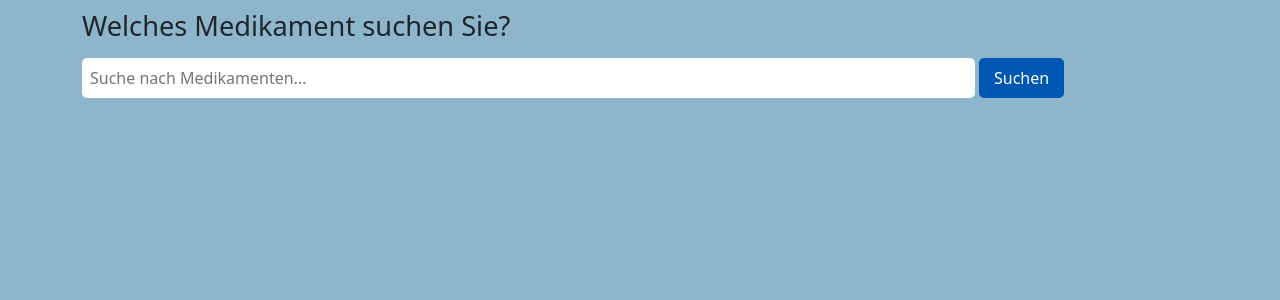
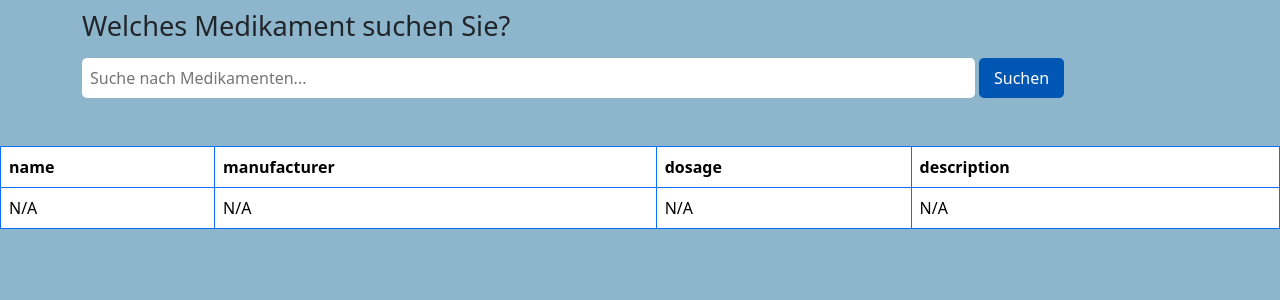
Before and after one commit to ronjafitzke/Pruefungsleistung, a Flask app: template templates/medications.html in a window 1280 px wide. Shown: the part 56-356 px from the top of the page. Run offline with Flask 3, Linux system fonts and the light colour scheme; the template is opened without the code that fills it: values that come from a table or form of the project are taken from there, others are empty.

Commit message:
Zugreifen auf einen Datensatz mittels API. Daten werden in die Medikamentendatenbank gespeichert

```diff
--- a/init_meds_db.py
+++ b/init_meds_db.py
@@ -1,4 +1,4 @@
-from main import app, database, Medications
+from main import app, database, Medikament
 
 # Anwendungskontext manuell erstellen
 with app.app_context():
--- a/main.py
+++ b/main.py
@@ -1,4 +1,5 @@
 # -*- coding: utf-8 -*-
+import requests
 from flask import Flask, render_template, request, flash, redirect, url_for, session
 from flask_sqlalchemy import SQLAlchemy
 from werkzeug.security import generate_password_hash, check_password_hash
@@ -10,6 +11,19 @@ app.config['SQLALCHEMY_TRACK_MODIFICATIONS'] = False
 app.config['SECRET_KEY'] = 'your_secret_key'  # Notwendig für Flash-Messages
 database = SQLAlchemy(app)
 
+# API URL
+# Neue API URL und Header
+url = "https://drugapi.p.rapidapi.com/Drug/Summary/Acetaminophen-and-Codeine-Phosphate-Oral-Solution-acetaminophen-codeine-phosphate-665"
+
+headers = {
+    "x-rapidapi-key": "a6261f39ffmsh6d2b2c8f6353733p12512cjsn13b0c4ace526",
+    "x-rapidapi-host": "drugapi.p.rapidapi.com"
+}
+
+# Daten abrufen
+response = requests.get(url, headers=headers)
+data = response.json()
+
 
 class Users(database.Model):
     id = database.Column(database.Integer, primary_key=True)
@@ -17,10 +31,34 @@ class Users(database.Model):
     password = database.Column(database.String(200), nullable=False)
 
 
-class Medications(database.Model):
-    name = database.Column(database.Integer, primary_key=True)
-    amount = database.Column(database.String(200), nullable=False)
-    date = database.Column(database.DateTime(), default=datetime.utcnow, nullable=False)
+class Medikament(database.Model):
+    id = database.Column(database.Integer, primary_key=True)
+    name = database.Column(database.String(200), nullable=False)
+    hersteller = database.Column(database.String(200), nullable=False)
+    dosierung = database.Column(database.String(200), nullable=False)
+    beschreibung = database.Column(database.String(500), nullable=True)
+
+
+# Datenbanktabellen erstellen
+with app.app_context():
+    database.create_all()
+
+# Daten in die Datenbank einfügen
+with app.app_context():
+    # Extrahiere relevante Felder mit Fallback auf 'N/A', falls Felder nicht vorhanden sind
+    name = data.get('name', 'N/A')
+    hersteller = data.get('manufacturer', 'N/A')
+    dosierung = data.get('dosage', 'N/A')
+    beschreibung = data.get('description', 'N/A')
+
+    # Medikament-Objekt erstellen
+    new_medikament = Medikament(name=name, hersteller=hersteller, dosierung=dosierung, beschreibung=beschreibung)
+    database.session.add(new_medikament)
+
+    # Änderungen speichern
+    database.session.commit()
+
+print("Daten erfolgreich eingefügt.")
 
 
 @app.route("/")
@@ -73,13 +111,13 @@ def profile():
     if not session.get("logged_in"):
         return redirect(url_for("login"))
 
-    medications = Medications.query.all()
-    return render_template("profile.html", medications=medications)
+    return render_template("profile.html")
 
 
-@app.route("/medications")
-def medications():
-    return render_template("medications.html")
+@app.route("/medikamente")
+def medikamente():
+    medikamente = Medikament.query.all()
+    return render_template("medications.html", medikamente=medikamente)
 
 
 if __name__ == "__main__":
--- a/templates/home.html
+++ b/templates/home.html
@@ -61,7 +61,7 @@
           <a class="nav-link" href="{{ url_for('home') }}">Home</a>
         </li>
         <li class="nav-item">
-          <a class="nav-link" href="{{ url_for('medications') }}">Medikamente</a>
+          <a class="nav-link" href="{{ url_for('medikamente') }}">Medikamente</a>
         </li>
       </ul>
       <ul class="navbar-nav">
--- a/templates/medications.html
+++ b/templates/medications.html
@@ -55,7 +55,7 @@
           <a class="nav-link" href="{{ url_for('home') }}">Home</a>
         </li>
         <li class="nav-item">
-          <a class="nav-link" href="{{ url_for('medications') }}">Medikamente</a>
+          <a class="nav-link" href="{{ url_for('medikamente') }}">Medikamente</a>
         </li>
       </ul>
       <ul class="navbar-nav">
@@ -85,6 +85,22 @@
         <button type="submit">Suchen</button>
     </form>
 </div>
+<table class="table table-bordered border-primary mt-5">
+    <tr>
+        <th>name</th>
+        <th>manufacturer</th>
+        <th>dosage</th>
+        <th>description</th>
+    </tr>
+    {% for medikament in medikamente %}
+    <tr>
+        <td>{{ medikament.name }}</td>
+        <td>{{ medikament.hersteller }}</td>
+        <td>{{ medikament.dosierung }}</td>
+        <td>{{ medikament.beschreibung }}</td>
+    </tr>
+    {% endfor %}
+</table>
 
 </body>
 </html>
--- a/templates/profile.html
+++ b/templates/profile.html
@@ -32,7 +32,7 @@
                     <a class="nav-link" href="{{ url_for('home') }}">Home</a>
                 </li>
                 <li class="nav-item">
-                    <a class="nav-link" href="{{ url_for('medications') }}">Medikamente</a>
+                    <a class="nav-link" href="{{ url_for('medikamente') }}">Medikamente</a>
                 </li>
             </ul>
             <ul class="navbar-nav">
```
Also changed, not shown: img/medikamente.jpg (added), 1 other file.
